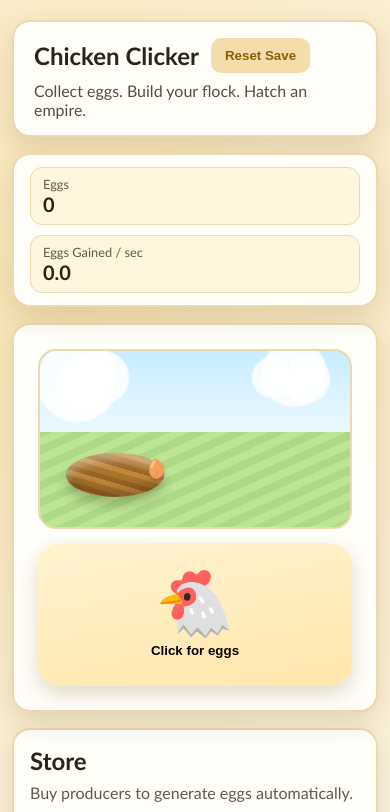
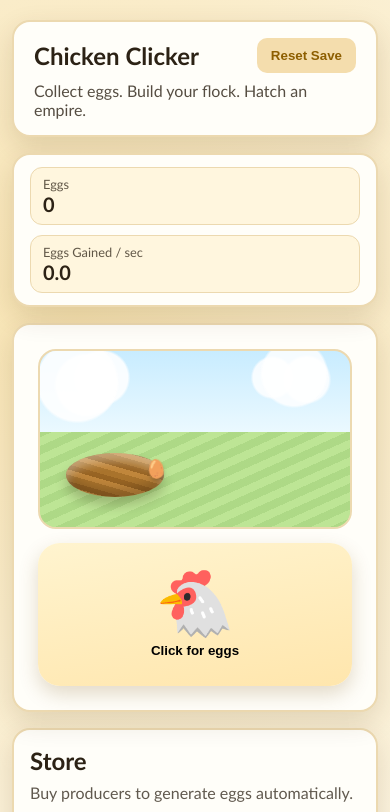
Before and after one commit to 1dustindavis/mauriceschicken, a website: page index.html in a window 390 px wide. Shown: the top 812 px of the page. Drawn offline with Linux system fonts and the light colour scheme.

Commit message:
Right-align reset button in mobile header

```diff
--- a/styles.css
+++ b/styles.css
@@ -824,6 +824,8 @@ html {
   .topbar-head {
     align-items: center;
     flex-direction: row;
+    justify-content: space-between;
+    width: 100%;
   }
 
   .farm-scene {
@@ -862,7 +864,7 @@ html {
   }
 
   .reset {
-    margin-left: 0;
+    margin-left: auto;
   }
 
   .item {
```
